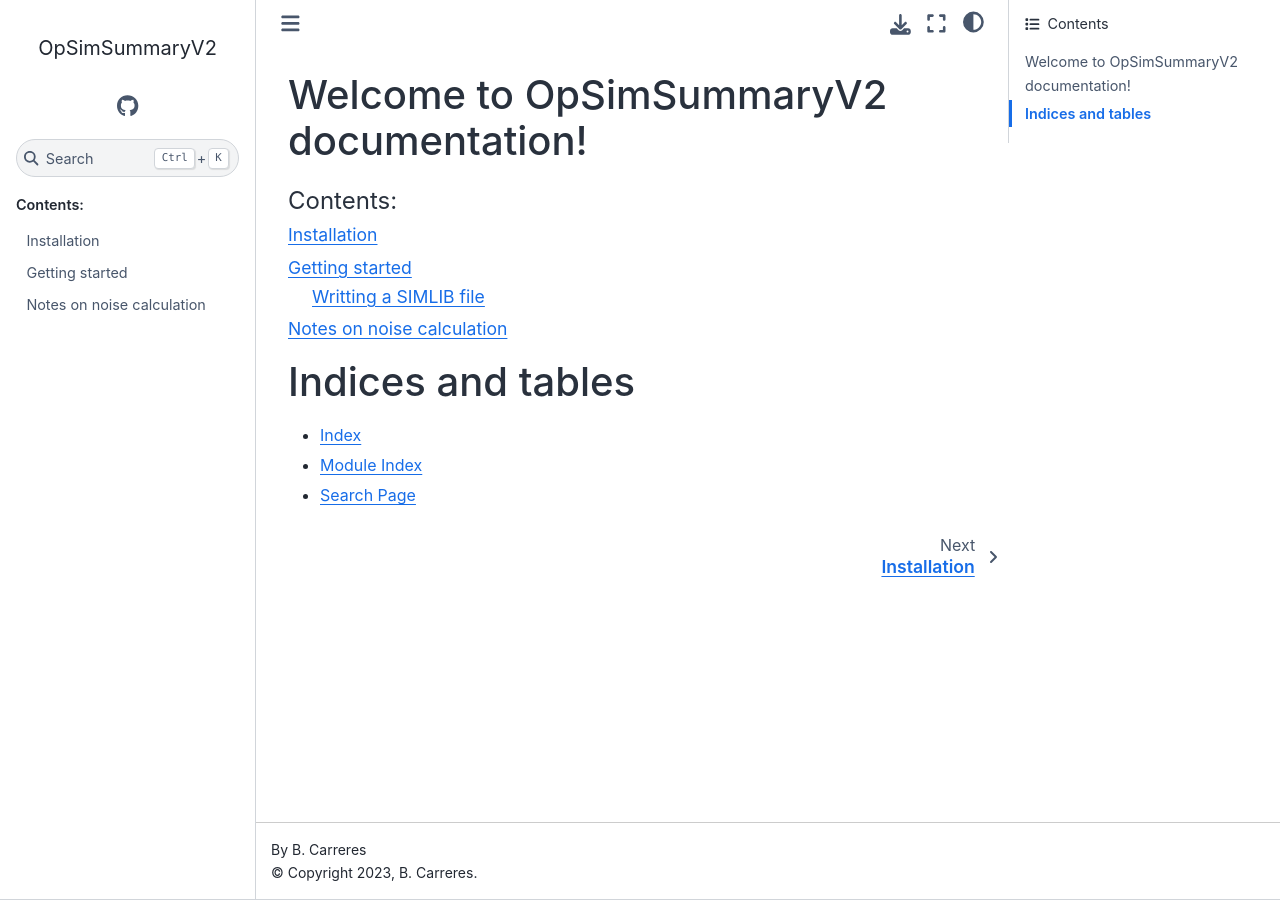
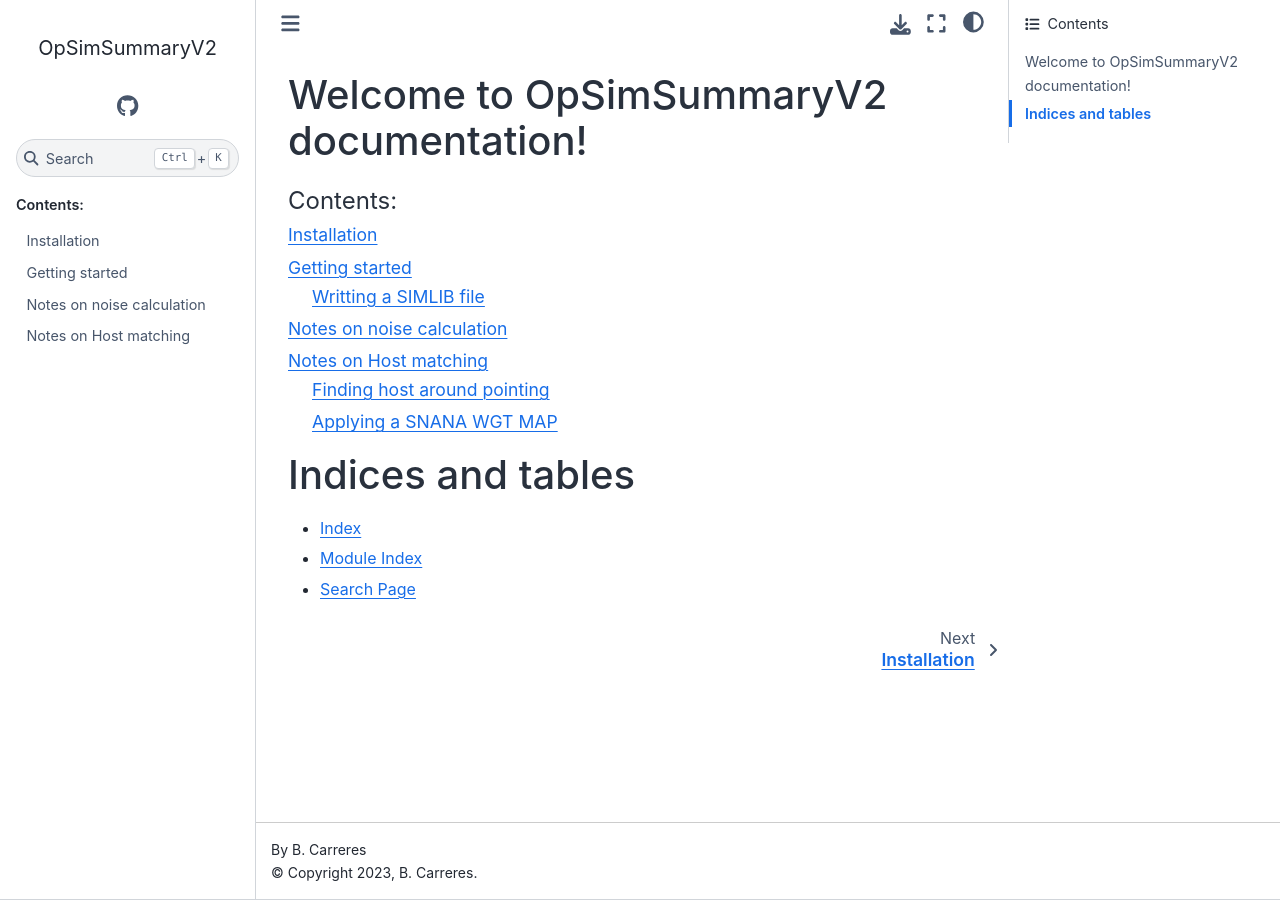
Before and after one commit to LSSTDESC/OpSimSummaryV2, a Sphinx documentation site: the page built from docs/index.rst, in a window 1280 px wide. Built offline with Sphinx 7.4.7 and the Sphinx Book theme 1.1.4, drawn with Linux system fonts in a browser that asks for light colours; some of the changed lines change nothing that is shown.

Commit message:
update docs

```diff
--- a/docs/conf.py
+++ b/docs/conf.py
@@ -100,8 +100,6 @@ html_theme_options = {
 # so a file named "default.css" will overwrite the builtin "default.css".
 html_static_path = ['_static']
 
-#html_logo = "_static/flip_logo.webp"
-
 
 import inspect
 from os.path import relpath
--- /dev/null
+++ b/docs/host_match.rst
@@ -0,0 +1,44 @@
+Notes on Host matching
+=======================
+
+Finding host around pointing
+----------------------------
+
+Host are matched to a pointing if they have an angular separation of less than the LSST fied radius (:math:`\Theta_\mathrm{Rubin} =` 1.75 deg).
+Mathematically we can write, for a host of angular coordinates (RA, Dec) = :math:`(\theta,\phi)` at an angular separation :math:`\Theta_\mathrm{Rubin}` from the field
+of angular coordinates :math:`(\theta_f,\phi_f)`
+
+.. math::
+    \cos\Theta_\mathrm{Rubin} = \sin\phi_f \sin\phi + \cos\theta_f\cos\theta \cos\left(\theta - \theta_f\right).
+
+At second order (first order is null) this expression can be write
+
+.. math::
+    1 = \frac{\Delta\phi^2}{\Theta_\mathrm{Rubin}^2} + \frac{\Delta\theta^2}{\Theta_\mathrm{Rubin}^2}\frac{1 + \cos2\theta_f}{2}
+
+where :math:`\Delta\phi = \phi - \phi_f` and :math:`\Delta\theta = \theta - \theta_f`. It corresponds to an ellipse where the axes along the RA angle is changing
+with Dec angle. All host that are lying inside this ellipse are matched with the corresponding field.
+
+
+Applying a SNANA WGT MAP
+-------------------------
+
+Host catalog can be huge and over-use memory when openned in a code. For example, a Uchuu mock up to a redshift :math:`z \sim 0.17` contains more than 10 milions
+hosts. However, their mass distribution doesn't match the one of SN Ia hosts. As we can see on Fig 1, there is a lot of small masses host that have few probability to be
+a SN Ia host.
+
+.. figure:: _static/Host_dist.png
+
+    *Figure 1:* Distribution of host masses in an example Uchuu mock.
+
+The target distribution that we want to match is the probability of being a SN Ia host :math:`\mathcal{P}(H)` that can be written
+
+.. math::
+    \mathcal{P}(H) = \mathcal{P}(H | M) \mathcal{P}(M),
+
+where :math:`\mathcal{P}(M)` is the distribution of mass in the host catalog and :math:`\mathcal{P}(H | M)` is given by the WGTMAP. We plot in Fig 2
+these 3 distributions for the WGTMAP of DES using the Wiseman 2021 distribution for SN Ia host masses.
+
+.. figure:: _static/Host_Mass_dist.png
+
+    *Figure 2:* Distribution of host masses, probability of being a SN Ia host knowing the host mass and distribution of probability to be a SN Ia host.
--- a/docs/index.rst
+++ b/docs/index.rst
@@ -8,6 +8,7 @@ Welcome to OpSimSummaryV2 documentation!
    installation.rst
    basicusage.rst
    noise_calc.rst
+   host_match.rst
 
 .. toctree::
    :hidden:
```
Also changed, not shown: docs/_static/Host_Mass_dist.png (added), docs/_static/Host_dist.png (added), docs/_static/logo.png (added).
